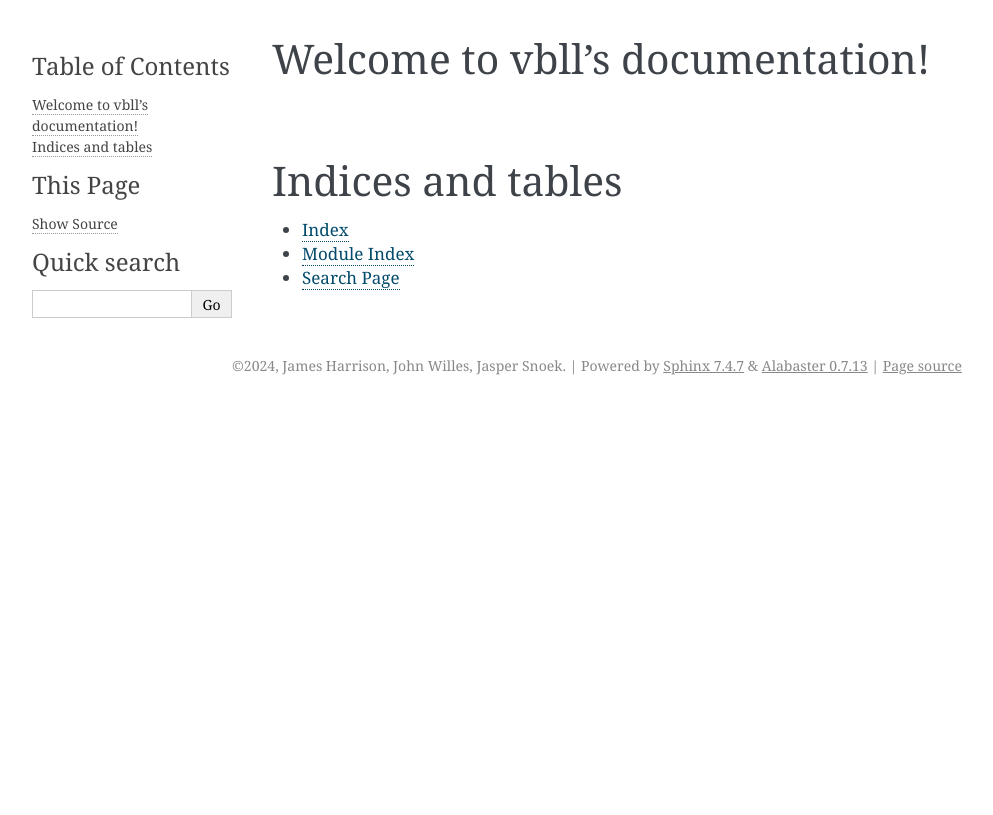
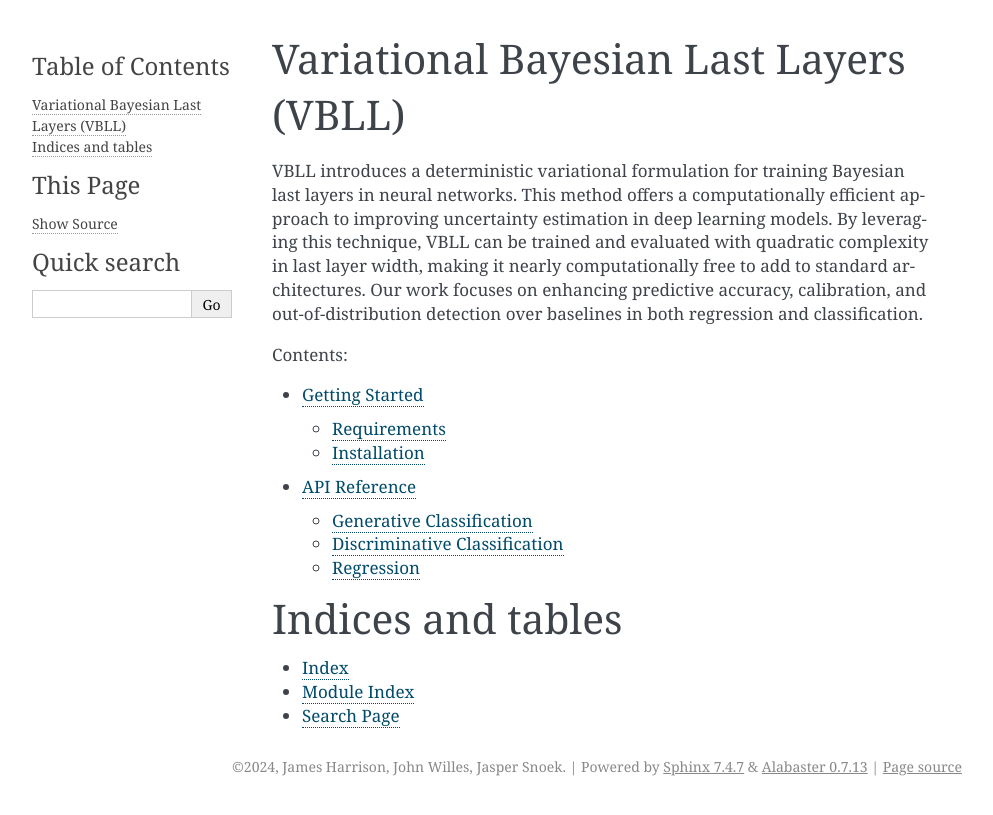
Before and after one commit to VectorInstitute/vbll, a Sphinx documentation site: the page built from docs/index.rst, in a window 1280 px wide. Shown: the top 815 px of the page, without its empty margins (148-1141 px from the left). Built offline with Sphinx 7.4.7, drawn with Linux system fonts in a browser that asks for light colours.

Commit message:
Add auto docs

```diff
--- /dev/null
+++ b/docs/api_documentation.rst
@@ -0,0 +1,19 @@
+API Reference
+==================
+
+.. currentmodule:: vbll
+
+Generative Classification
+-------------------------
+.. autoclass:: classification.GenClassification
+    :members:
+
+Discriminative Classification
+-------------------------
+.. autoclass:: classification.DiscClassification
+    :members:
+
+Regression
+-------------------------
+.. autoclass:: regression.Regression
+    :members:
--- a/docs/conf.py
+++ b/docs/conf.py
@@ -13,7 +13,11 @@
 # -- General configuration ---------------------------------------------------
 # https://www.sphinx-doc.org/en/master/usage/configuration.html#general-configuration
 
-extensions = []
+extensions = [
+    "sphinx.ext.autodoc",
+    "sphinx_autodoc_typehints",
+    "sphinx.ext.autosummary",
+]
 
 templates_path = ['_templates']
 exclude_patterns = ['_build', 'Thumbs.db', '.DS_Store']
--- a/docs/index.rst
+++ b/docs/index.rst
@@ -3,12 +3,23 @@
    You can adapt this file completely to your liking, but it should at least
    contain the root `toctree` directive.
 
-Welcome to vbll's documentation!
+Variational Bayesian Last Layers (VBLL)
 ================================
+
+VBLL introduces a deterministic variational formulation for training Bayesian last layers in neural networks. This method offers a computationally efficient approach to improving uncertainty estimation in deep learning models. By leveraging this technique, VBLL can be trained and evaluated with quadratic complexity in last layer width, making it nearly computationally free to add to standard architectures. Our work focuses on enhancing predictive accuracy, calibration, and out-of-distribution detection over baselines in both regression and classification.
 
 .. toctree::
    :maxdepth: 2
    :caption: Contents:
+
+   getting_started
+   api_documentation
+
+
+
+
+
+
 
 
 
```
Also changed, not shown: docs/getting_started.rst (added, +28 -0 lines).
